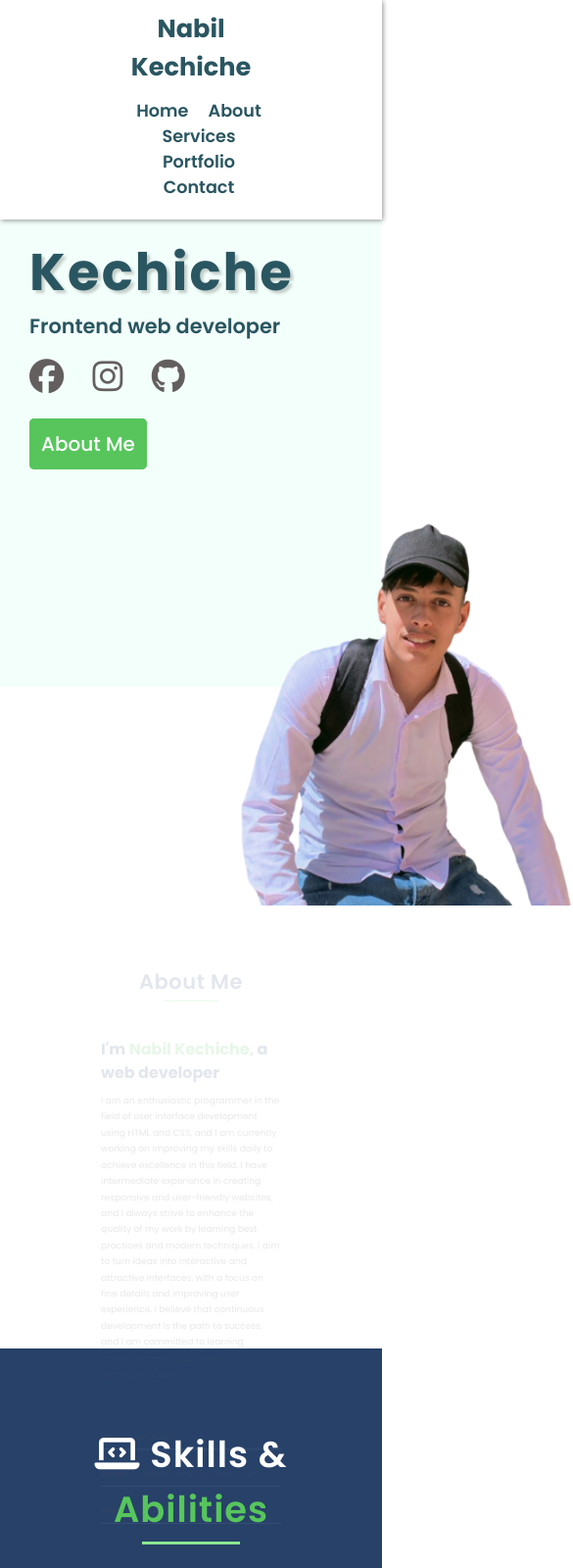
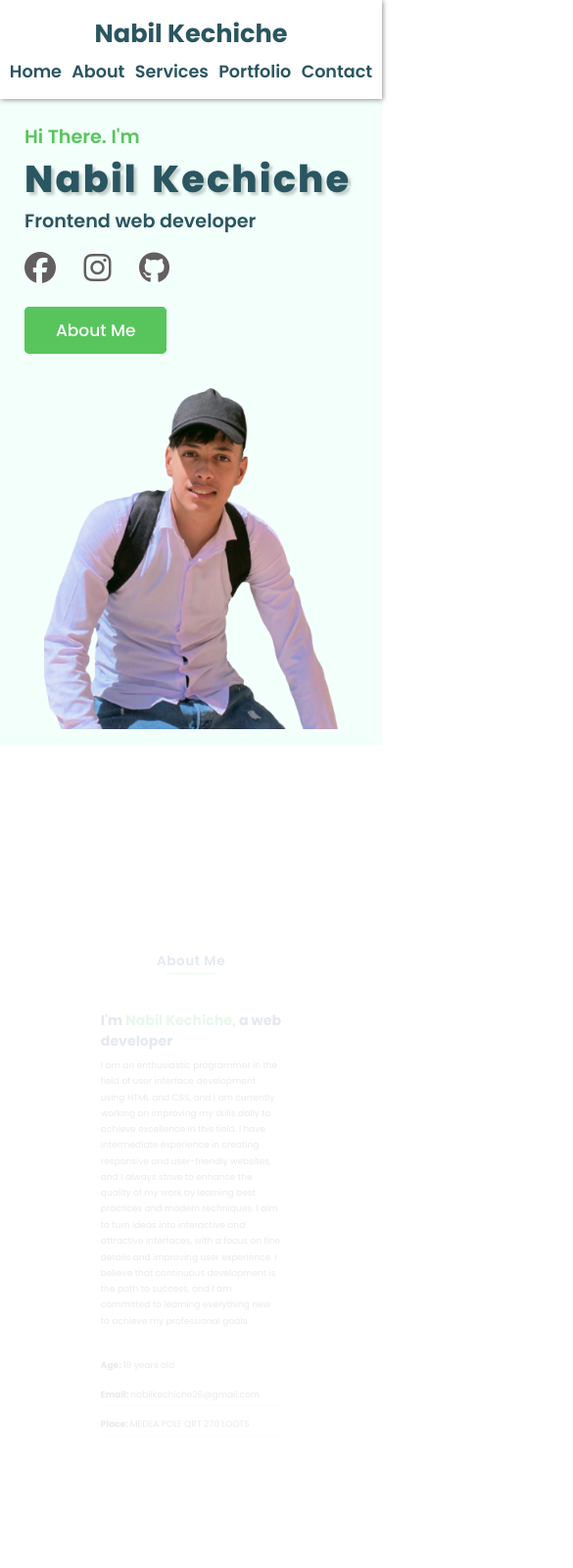
Before and after one commit to kechichenabil/MY-WEB-SITE, a plain HTML site: page index.html in a window 390 px wide. Shown: the top 1600 px of the page at 98% size, 585 px wide, since content can reach past the window. Drawn offline with nearby package versions, Linux system fonts and the light colour scheme; a web font is replaced by a local one.

Commit message:
eighth code media mobile

```diff
--- a/index.html
+++ b/index.html
@@ -61,7 +61,7 @@
         </div>
       </div>
       <div>
-        <img src="./image/IMG_20250108_234049_539.png" width="450px" alt="">
+        <img src="./image/14.png" width="450px" alt="">
       </div>
     </div>
   </section>
--- a/style.css
+++ b/style.css
@@ -593,20 +593,20 @@ form .message {
   .section-3 {
     height: 110vh;
   }
-    .section-3 h2{
+  .section-3 h2 {
     top: 2rem;
   }
-    .section-3 hr{
+  .section-3 hr {
     top: 2rem;
   }
-    .content-3{
+  .content-3 {
     height: auto;
     width: 87%;
     display: grid;
-      grid-template-columns: (1 , 1fr);
+    grid-template-columns: (1, 1fr);
     row-gap: 3rem;
   }
-    .content-3 form{
+  .content-3 form {
     position: relative;
     justify-self: left;
     left: 0;
@@ -621,15 +621,15 @@ form .message {
     position: relative;
     left: 0px;
   }
-    .content-3 .input{
+  .content-3 .input {
     width: 200%;
     margin-bottom: 13px;
     padding: 14px;
   }
-    form .message{
+  form .message {
     width: 200%;
   }
-    .content-3 button{
+  .content-3 button {
     margin: 20px 0px;
   }
   /*SECTION-6-END*/
@@ -643,5 +643,155 @@ form .message {
   }
   /*FOOTER-END*/
 
+  /*MOBILE*/
+  @media (max-width: 528px) {
+    .container {
+      display: block;
+      text-align: center;
+      padding-bottom: 10px;
+      padding: 15px 0px;
     }
+    .logo {
+      padding-bottom: 6px;
+    }
+    .content a {
+      margin: 3px;
+    }
+
+    /*SECTION-1*/
+    .section {
+      height: 90vh;
+    }
+    .container2 {
+      display: block;
+      padding: 5px 25px;
+      height: 90vh;
+    }
+    .container2 img {
+      position: block;
+      max-width: 300px;
+      left: 20px;
+      top: 40px;
+      margin: auto;
+    }
+    .content2 .user {
+      font-size: 2.4em;
+      font-weight: 800;
+      word-spacing: 5px;
+      letter-spacing: 2.1px;
+    }
+    .container2 .p1 {
+      font-weight: 600;
+      font-size: 1.2rem;
+    }
+    .container2 .p2 {
+      font-weight: 600;
+      font-size: 1.2rem;
+    }
+    .container2 .social {
+      font-size: 2rem;
+      margin-top: 10px;
+    }
+    .content2 .submit a {
+      font-size: 17px;
+      padding: 10px 30px;
+    }
+    /*SECTION-1-END*/
+
+    /*SECTION-2*/
+    .about1 {
+      height: 112vh;
+      padding: 1rem 0px;
+    }
+    .about1 .about-content {
+      grid-template-columns: 1fr;
+      row-gap: 2rem;
+    }
+    .about1 h2 {
+      font-size: 1.5rem;
+    }
+    .about1 hr {
+      width: 90px;
+      height: 3px;
+    }
+    .about1 .about-content .col-1 h3 {
+      font-size: 25px;
+      margin-bottom: 10px;
+    }
+    .about1 .about-content .col-2 p {
+      margin-bottom: 20px;
+      padding-bottom: 7px;
+    }
+    /*SECTION-2-END*/
+
+    /*SECTION-3*/
+    .about2 {
+      height: 130vh;
+    }
+    .skills {
+      padding: 1px 50px;
+      height: 130vh;
+    }
+    .skills h2 {
+      font-size: 1.8rem;
+    }
+    .skills-content {
+      padding-top: 1.5rem;
+    }
+    .skills-content .row {
+      grid-template-columns: repeat(1, 1fr);
+    }
+    /*SECTION-3-END*/
+
+    /*SECTION-4*/
+    .section-1 {
+      height: 170vh;
+    }
+    .container-1 .item-tot {
+      grid-template-columns: repeat(1, 1fr);
+      padding: 10px 20px;
+    }
+    .container-1 h2 {
+      font-size: 1.9rem;
+      margin-top: 2rem;
+      margin-bottom: 1rem;
+    }
+    .container-1 .item-tot .item {
+      margin: 15px 30px;
+      padding: 10px 0px;
+    }
+    /*SECTION-4-END*/
+
+    /*SECTION-5*/
+    .section-2 {
+      background: #0f272d;
+      padding: 0px 40px;
+      height: 290vh;
+    }
+    .container-2 .content-2 h2 {
+      font-size: 1.8rem;
+    }
+    .content-2 .row {
+      grid-template-columns: repeat(1, 1fr);
+      margin-top: 0.2rem;
+    }
+    .content-2 .row .item img {
+      width: 280px;
+    }
+    .content-2 .row .item {
+      background-color: white;
+      border-radius: 10px;
+      transition: 0.5s;
+      margin: 15px 10px;
+    }
+    .content-2 .row .item .item-content {
+      padding: 10px;
+    }
+    /*SECTION-5-END*/
+
+    /*SECTION-6*/
+
+  }
+}
+/*MOBILE-END*/
 /*MEDIA-IBAD-END*/
```
Also changed, not shown: image/14.png (added). Lines whose indentation alone changed are shown as unchanged.
